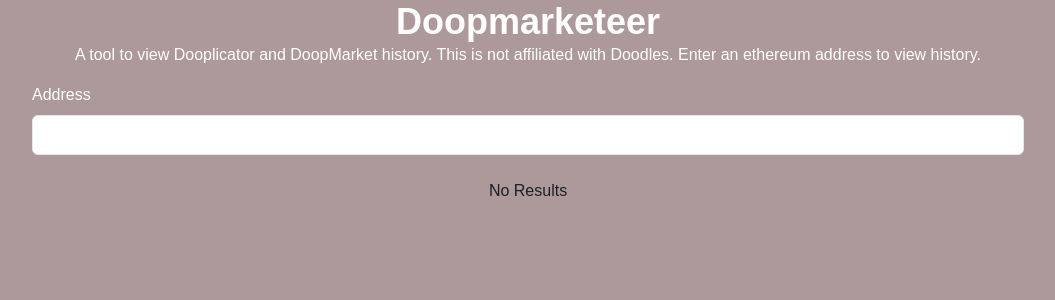
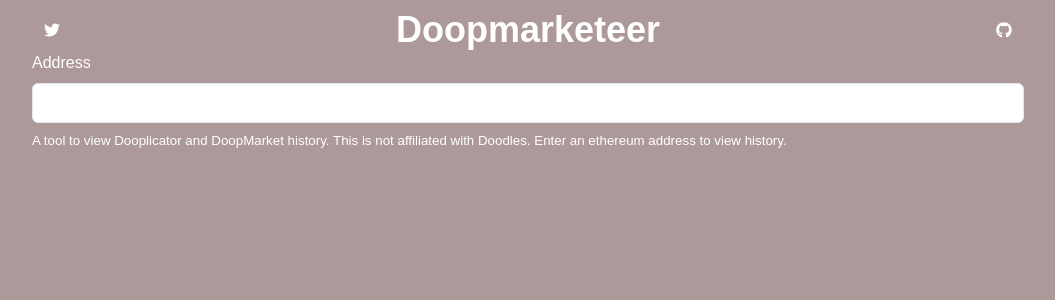
Before and after one commit to slowshi/doopmarketeer, a React (Vite) app: page / in a window 1280 px wide. Shown: the top 300 px of the page, without its empty margins (112-1167 px from the left). Built offline with nearby package versions, Linux system fonts and the light colour scheme.

Commit message:
added links

```diff
--- a/package.json
+++ b/package.json
@@ -15,6 +15,7 @@
     "framer-motion": "^9.0.2",
     "react": "^18.2.0",
     "react-dom": "^18.2.0",
+    "react-icons": "^4.7.1",
     "react-intersection-observer": "^9.4.2"
   },
   "devDependencies": {
--- a/src/App.jsx
+++ b/src/App.jsx
@@ -11,23 +11,47 @@
   Text,
   Spinner,
   Center,
+  Grid,
+  GridItem,
+  IconButton,
+  Link
 } from "@chakra-ui/react"
 import { useState, useEffect } from 'react'
+import {FaGithub, FaTwitter} from 'react-icons/fa'
 import DoodleCard from './components/DoodleCard/DoodleCard'
 import './App.css'
 
 function App() {
   const [address, setInput] = useState('')
+  const [searchParamsAddress, setSearchParamsAddress] = useState('')
   const [loading, setLoading] = useState(false)
   const [dooplications, setDooplications] = useState([])
+
   useEffect(() => {
-    const searchParams = (new URL(document.location)).searchParams;
-    if(searchParams.has('address')) {
-      const address = searchParams.get('address');
-      setInput(address)
-      fetchDoops(address)
+    loadAddress()
+    function loadAddress() {
+      const searchParams = (new URL(document.location)).searchParams
+      if(searchParams.has('address')) {
+        const address = searchParams.get('address')
+        setLoading(true)
+        setInput(address)
+        setSearchParamsAddress(address)
+        fetchDoops(address)
+      }
     }
-  }, []);
+
+    function handlePopstate() {
+      loadAddress()
+    }
+
+    window.addEventListener("popstate", handlePopstate);
+
+    return () => {
+      window.removeEventListener("popstate", handlePopstate);
+    };
+
+
+  }, [])
 
   const handleInputChange = (e) => {
     setInput(e.target.value)
@@ -36,14 +60,18 @@
   const handleSearchAddress = async (e) => {
     e.preventDefault()
     e.stopPropagation()
-    if(address === '') return;
+    if(address === '') return
     setDooplications([])
-    setLoading(true);
+    setLoading(true)
     const searchParams = new URLSearchParams({
       address
-    });
+    })
     const url = `?${searchParams}`
-    window.history.pushState(null, null, url)
+    if(searchParamsAddress === address) {
+      window.history.replaceState(null, null, url)
+    } else {
+      window.history.pushState(null, null, url)
+    }
     fetchDoops(address)
   }
 
@@ -51,14 +79,41 @@
     const  res = await fetch(`https://witty-clothes-bee.cyclic.app/doops?address=${address}`, {mode:'cors'})
     const resJSON = await res.json()
     setDooplications(resJSON)
-    setLoading(false);
+    setLoading(false)
   }
+  const navGithub = () => {
 
+  }
   const isError = false
   return (
     <Container height='full' maxW='container.lg' centerContent>
-      <Heading color='white' fontFamily='Chalkboard SE,sans-serif'>Doopmarketeer</Heading>
-      <Text color='white' mb='4'>A tool to view Dooplicator and DoopMarket history. This is not affiliated with Doodles. Enter an ethereum address to view history.</Text>
+      <Grid mt='2' templateColumns="repeat(3, 1fr)" gap={2} alignItems="center"  width='full'>
+        <GridItem colSpan={1}>
+          <Link href='https://twitter.com/slowshi' isExternal>
+            <IconButton
+              colorScheme='white'
+              aria-label="Twitter"
+              icon={<FaTwitter/>}
+              size="md"
+            />
+          </Link>
+        </GridItem>
+        <GridItem colSpan={1} justifySelf="center">
+          <Link href='/' color='white' _hover={{textDecoration: 'none'}}>
+            <Heading color='white' fontFamily='Chalkboard SE,sans-serif'>Doopmarketeer</Heading>
+          </Link>
+        </GridItem>
+        <GridItem colSpan={1} justifySelf="end">
+          <Link href='https://github.com/slowshi/doopmarketeer' isExternal>
+            <IconButton
+              colorScheme='white'
+              aria-label="Github"
+              icon={<FaGithub/>}
+              size="md"
+            />
+          </Link>
+        </GridItem>
+      </Grid>
       <form className="w-100" onSubmit={handleSearchAddress}>
         <FormControl isInvalid={isError} mb="2">
           <FormLabel color="white">Address</FormLabel>
@@ -75,13 +130,13 @@
               <Spinner
                 thickness='4px'
                 speed='0.65s'
-                emptyColor='gray.200'
-                color='blue.500'
+                emptyColor='gray.300'
+                color='white'
                 size='xl'
               />
             </Center>
           : dooplications.length === 0 ?
-            <Center mt='4'>No Results</Center>
+            <Text color='white' mb='4' fontSize='smaller'>A tool to view Dooplicator and DoopMarket history. This is not affiliated with Doodles. Enter an ethereum address to view history.</Text>
             :
             dooplications.map((doop, index)=>
               <DoodleCard key={index} doop={doop}></DoodleCard>
--- a/src/components/DoodleCard/DoodleCard.jsx
+++ b/src/components/DoodleCard/DoodleCard.jsx
@@ -18,41 +18,41 @@
 } from "@chakra-ui/react"
 import { useState, useEffect } from 'react'
 import './DoodleCard.css'
-import WearbleImage from "../WearableImage/WearableImage";
-import { useInView } from "react-intersection-observer";
+import WearbleImage from "../WearableImage/WearableImage"
+import { useInView } from "react-intersection-observer"
 
 function DoodleCard({doop}) {
-  const [wearables, setWearables] = useState([]);
-  const [image, setImage] = useState('');
-  const [avatarLoaded, setAvatarLoaded] = useState(false);
+  const [wearables, setWearables] = useState([])
+  const [image, setImage] = useState('')
+  const [avatarLoaded, setAvatarLoaded] = useState(false)
   const { ref, inView } = useInView({
     triggerOnce: true,
     fallbackInView: true,
-  });
+  })
 
-  const isError = false;
+  const isError = false
   function imageLoaded() {
     setAvatarLoaded(true)
   }
 
   async function fetchAssets() {
-    const response = await fetch(`https://witty-clothes-bee.cyclic.app/assets/${doop.tokenId}`,  {mode:'cors'});
-    const data = await response.json();
-    setWearables(data.wearables);
+    const response = await fetch(`https://witty-clothes-bee.cyclic.app/assets/${doop.tokenId}`,  {mode:'cors'})
+    const data = await response.json()
+    setWearables(data.wearables)
 
     const params = {
       url: `https://alchemy.mypinata.cloud/ipfs/${data.image.substring(7)}`,
       w: 256,
       q: 75
     }
-    setImage(`https://doopmarket.doodles.app/_next/image?${new URLSearchParams(params)}`);
+    setImage(`https://doopmarket.doodles.app/_next/image?${new URLSearchParams(params)}`)
   }
 
   useEffect(() => {
     if (inView) {
-      fetchAssets();
+      fetchAssets()
     }
-  }, [inView]);
+  }, [inView])
 
   return (
   <Card ref={ref}>
@@ -66,10 +66,18 @@
           </Box>
           <Box>
             <Stack>
-              <Text>{doop.tokenId}</Text>
-              <Text>{doop.value > 0 ? `${doop.value / 10e17} ETH` : 'none'}</Text>
-              <Text>{doop.functionName === 'dooplicateItem'? 'DoopMarket':'Dooplicator'}</Text>
-              <Text>{new Date(doop.timeStamp * 1000).toLocaleString()}</Text>
+                <Skeleton height='22px' w='full' isLoaded={avatarLoaded}>
+                  <Text>{doop.tokenId}</Text>
+                </Skeleton>
+                <Skeleton height='22px' isLoaded={avatarLoaded}>
+                  <Text>{doop.value > 0 ? `${doop.value / 10e17} ETH` : 'none'}</Text>
+                </Skeleton>
+                <Skeleton height='22px' isLoaded={avatarLoaded}>
+                  <Text>{doop.functionName === 'dooplicateItem'? 'DoopMarket':'Dooplicator'}</Text>
+                </Skeleton>
+                <Skeleton height='22px' isLoaded={avatarLoaded}>
+                  <Text>{new Date(doop.timeStamp * 1000).toLocaleString()}</Text>
+                </Skeleton>
             </Stack>
           </Box>
         </Flex>
--- a/src/components/WearableImage/WearableImage.jsx
+++ b/src/components/WearableImage/WearableImage.jsx
@@ -5,7 +5,7 @@
 import { useState } from 'react'
 
 function WearbleImage({item}) {
-  const [loaded, setLoaded] = useState(false);
+  const [loaded, setLoaded] = useState(false)
 
   function imageLoaded() {
     setLoaded(true)
```
Also changed, not shown: 2 other files (tests, documents, lock files or other folders).
